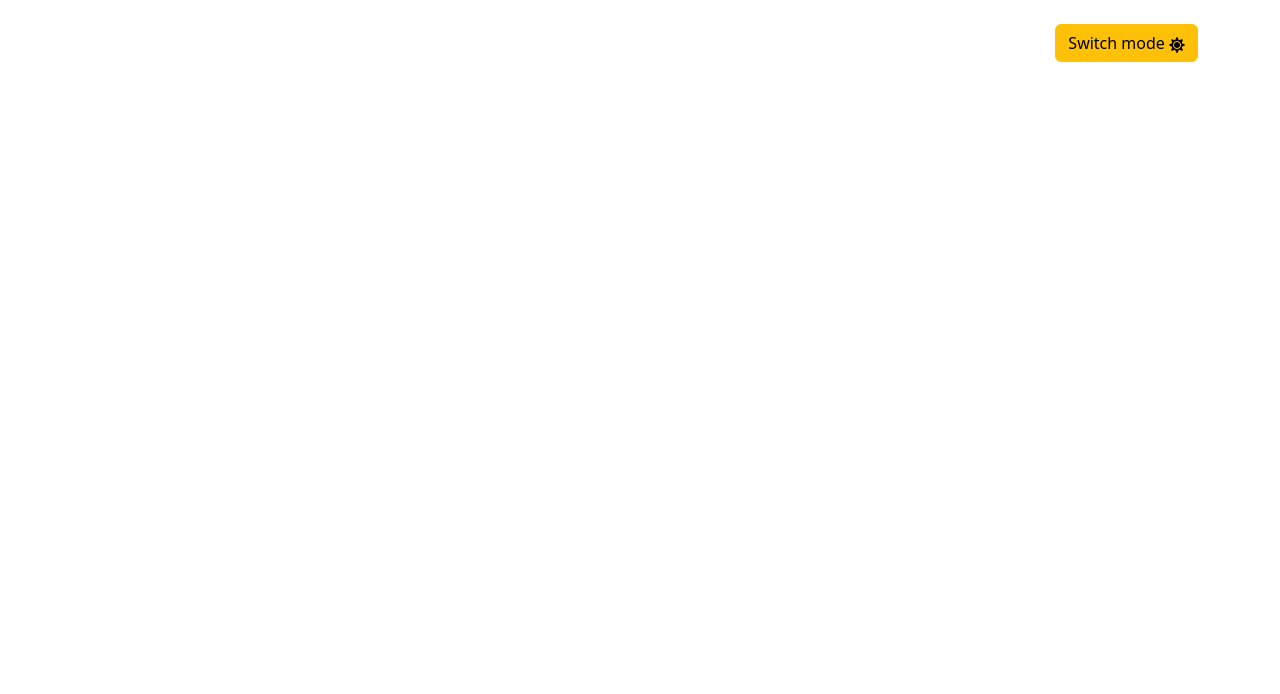
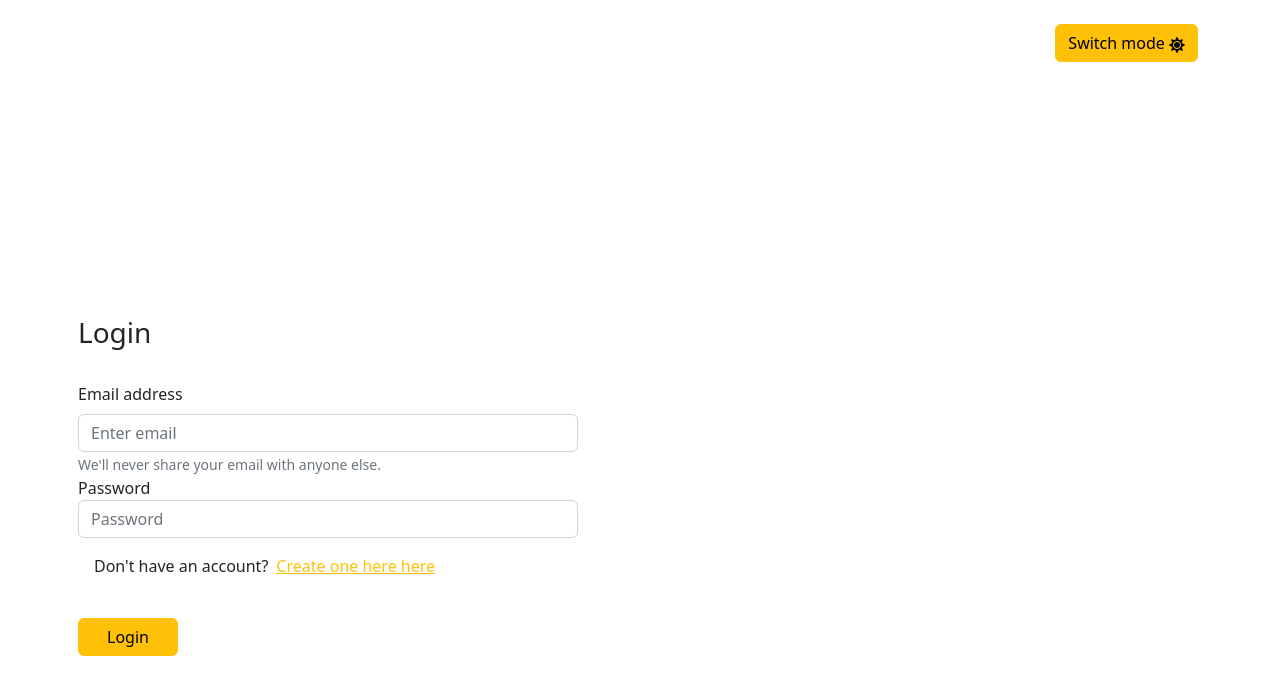
Before and after one commit to morehwachege/github-pioneer-club, a React (Create React App) app: page /login in a window 1280 px wide. Shown: the top 694 px of the page. Built offline with nearby package versions, Linux system fonts and the light colour scheme; no server answers.

Commit message:
add login server

```diff
--- a/db.json
+++ b/db.json
@@ -1,3 +1,19 @@
 {
-  "users": []
+  "users": [
+    {
+      "id": 1,
+      "email": "jamescorden@gmail.com",
+      "password": "hackme"
+    },
+    {
+      "id": 2,
+      "email": "someonestolemypassword@gmail.com",
+      "password": "dumbass22"
+    },
+    {
+      "id": 3,
+      "email": "antony123muriithi@gmail.com",
+      "password": "moreh"
+    }
+  ]
 }
--- a/src/App.css
+++ b/src/App.css
@@ -15,3 +15,14 @@
   box-shadow: rgba(149, 157, 165, 0.2) 0px 8px 24px;
   border: 0;
 }
+.login{
+  width: 100%;
+  height: 100vh;
+}
+.form.form-login{
+  width: 100%;
+  height: 100%;
+}
+.form-group{
+  width: 100%;
+}
--- a/src/App.js
+++ b/src/App.js
@@ -5,13 +5,15 @@ import { useEffect, useState } from 'react';
 import { BrowserRouter as Router, Routes, Route } from 'react-router-dom'
 import Home from './components/Home';
 import UserDetailedCard from './components/UserDetailedCard';
-import Login from './components/Auth';
+import Login from './components/Login';
 import SignUp from './components/SignUp';
+import { UserContext } from './contexts/UserContext';
 
 function App() {
   const [darkMode, setDarkMode] = useState(true);
   const [gitUser, setGitUser] = useState([]);
-  const [showGitUser, setShowGitUser] = useState([])
+  const [showGitUser, setShowGitUser] = useState([]);
+  const [isLoggedIn, setIsLoggedIn] = useState(false)
 
   useEffect(() => {
     fetch("https://api.github.com/users")
@@ -21,15 +23,14 @@ function App() {
         setShowGitUser(data)
       })
   }, [])
-  // const style = {
-  //   width: 100 + "%",
-  //   height: 'auto'
-  // }
+
   return (
     <Router>
       <div className="App">
 
+        <UserContext.Provider value="I am amazing!">
           <Routes>
+            {/* user context */}
             <Route exact path="/" element={
               <Home darkMode={darkMode} setDarkMode={setDarkMode} setGitUser={setGitUser} gitUser={gitUser} setShowGitUser={setShowGitUser} showGitUser={showGitUser} />
             } />
@@ -40,16 +41,17 @@ function App() {
               <UserDetailedCard darkMode={darkMode} setDarkMode={setDarkMode} gitUser={gitUser} setShowGitUser={setShowGitUser} showGitUser={showGitUser} />
             } />
             <Route path="/login" element={
-            <Login darkMode={darkMode} setDarkMode={setDarkMode} />
+              <Login darkMode={darkMode} setDarkMode={setDarkMode} isLoggedIn={isLoggedIn} setIsLoggedIn={setIsLoggedIn} />
             } />
             <Route path="/signup" element={
               <SignUp darkMode={darkMode} setDarkMode={setDarkMode} />
             } />
 
           </Routes>
+        </UserContext.Provider>
 
       </div>
-    </Router>
+    </Router >
   );
 }
 
--- a/src/components/Login.js
+++ b/src/components/Login.js
@@ -1,12 +1,64 @@
-import React from 'react'
-import Auth from './Auth'
+import React, { useContext, useState } from 'react';
+import Auth from './Auth';
+import { Link } from 'react-router-dom';
+import { UserContext } from '../contexts/UserContext';
 
-function Login({ darkMode, setDarkMode }) {
-  return (
-   <div>
-     <Auth darkMode={darkMode} setDarkMode={setDarkMode} />
-   </div>
-  )
+
+
+function Login({ darkMode, setDarkMode, setIsLoggedIn }) {
+    const message = useContext(UserContext);
+    // console.log(message);
+    const [email, setEmail] = useState('');
+    const [password, setPassword] = useState('');
+
+    function handleLogin(e) {
+        e.preventDefault();
+        const loginData = {
+            "email": email,
+            "password": password
+        }
+        fetch("http://localhost:4000/users")
+        .then(res => res.json())
+        .then(data => {
+            // returns undefined if no users found
+            const users = data.find(user => user.email === email && user.password === password)
+            // console.log(!users  ? 'user is undefined' : users)
+        })
+    }
+
+    return (
+        <>
+            <Auth darkMode={darkMode} setDarkMode={setDarkMode} />
+            <div className='container d-flex justify-content-center align-items-start login p-2 flex-column flex-wrap'>
+                <form className='form-login' method='POST'>
+                    <h3 className='pb-4'>Login</h3>
+                    <div className="form-group">
+                        <label htmlFor="email1" className='pb-2'>Email address</label>
+                        <input type="email" className="form-control" style={{ width: 500 + "px" }} name='email' id="email1"
+                            aria-describedby="emailHelp"
+                            placeholder="Enter email"
+                            onChange={e => setEmail(e.target.value)}
+                        />
+                        <small id="emailHelp" className="form-text text-muted">We'll never share your email with anyone else.</small>
+                    </div>
+                    <div className="form-group">
+                        <label htmlFor="Password1">Password</label>
+                        <input type="password" className="form-control"
+                            id="Password1" placeholder="Password"
+                            name='password'
+                            onChange={(e) => setPassword(e.target.value)}
+                        />
+                    </div>
+                    <p className='m-3'>Don't have an account?
+                        <Link to="/signup" className='p-2 text-warning'>
+                            Create one here here
+                        </Link>
+                    </p>
+                    <button type="submit" className="btn btn-warning mt-4" style={{ width: 100 + "px" }} onClick={handleLogin}>Login</button>
+                </form>
+            </div>
+        </>
+    )
 }
 
 export default Login
--- a/src/components/SignUp.js
+++ b/src/components/SignUp.js
@@ -1,15 +1,35 @@
-import React from 'react'
-import Auth from './Auth'
+import React from 'react';
+import Auth from './Auth';
+import { Link, useNavigate } from 'react-router-dom';
+// import {Link} from
 
 function SignUp({ darkMode, setDarkMode }) {
+    const navigate = useNavigate()
     return (
-        <div>
+        <>
             <Auth darkMode={darkMode} setDarkMode={setDarkMode} />
-            <div>
-
+            <div className='container d-flex justify-content-center align-items-start login p-2 flex-column flex-wrap'>
+                <form className='form-login'>
+                    <h3 className='pb-4'>Sign Up</h3>
+                    <div className="form-group">
+                        <label for="exampleInputEmail1" className='pb-2'>Email address</label>
+                        <input type="email" className="form-control" style={{ width: 500 + "px" }} id="exampleInputEmail1" aria-describedby="emailHelp" placeholder="Enter email" />
+                        <small id="emailHelp" className="form-text text-muted">We'll never share your email with anyone else.</small>
+                    </div>
+                    <div className="form-group">
+                        <label for="exampleInputPassword1">Password</label>
+                        <input type="password" className="form-control" id="exampleInputPassword1" placeholder="Password" />
+                    </div>
+                    <p className='m-3'>Already have an account?
+                        <Link to="/login" className='p-2 text-warning'>
+                        Login here
+                        </Link>
+                    </p>
+                    <button type="submit" className="btn btn-warning mt-4" style={{ width: 100 + "px" }}>Login</button>
+                </form>
             </div>
-        </div>
+        </>
     )
 }
 
-export default SignUp
+export default SignUp;
--- /dev/null
+++ b/src/contexts/UserContext.js
@@ -0,0 +1,3 @@
+import { createContext } from "react";
+
+export const UserContext = createContext(null);
```
Also changed, not shown: 1 other file (tests, documents, lock files or other folders). Lines whose indentation alone changed are shown as unchanged.
